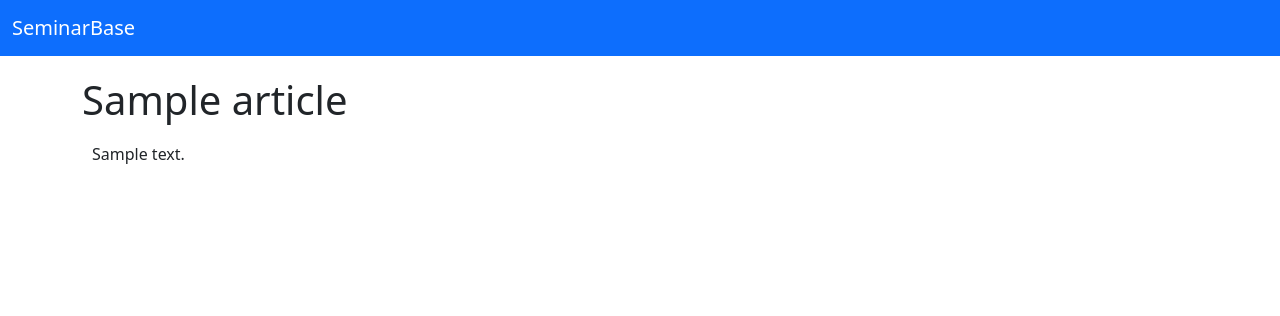
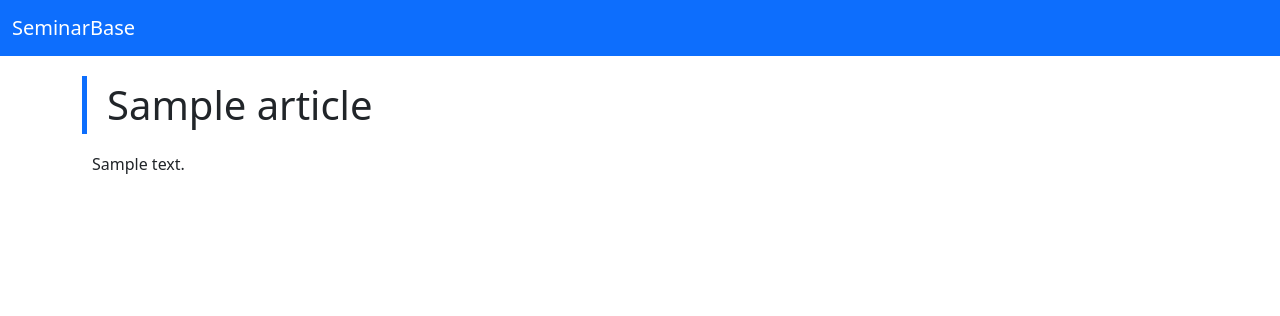
Before and after one commit to e1q23079/SeminarBase, a Django app: template app/seminar_base/templates/seminar_base/article_detail.html in a window 1280 px wide. Shown: the top 316 px of the page. Run offline with Django 5.2, Linux system fonts and the light colour scheme; the template is opened without the code that fills it: values that come from a table or form of the project are taken from there, others are empty; tables that the repository leaves empty hold one stand-in row (values such as "Sample post"); some libraries are stand-ins or nearby versions.

Commit message:
見出しデザイン

```diff
--- a/app/static/css/styles.css
+++ b/app/static/css/styles.css
@@ -31,3 +31,9 @@ th {
     background-color: aliceblue;
 
 }
+
+h1,
+h2 {
+    padding: 0.125em 0.5em;
+    border-left: solid 5px #0D6EFD;
+}
```
